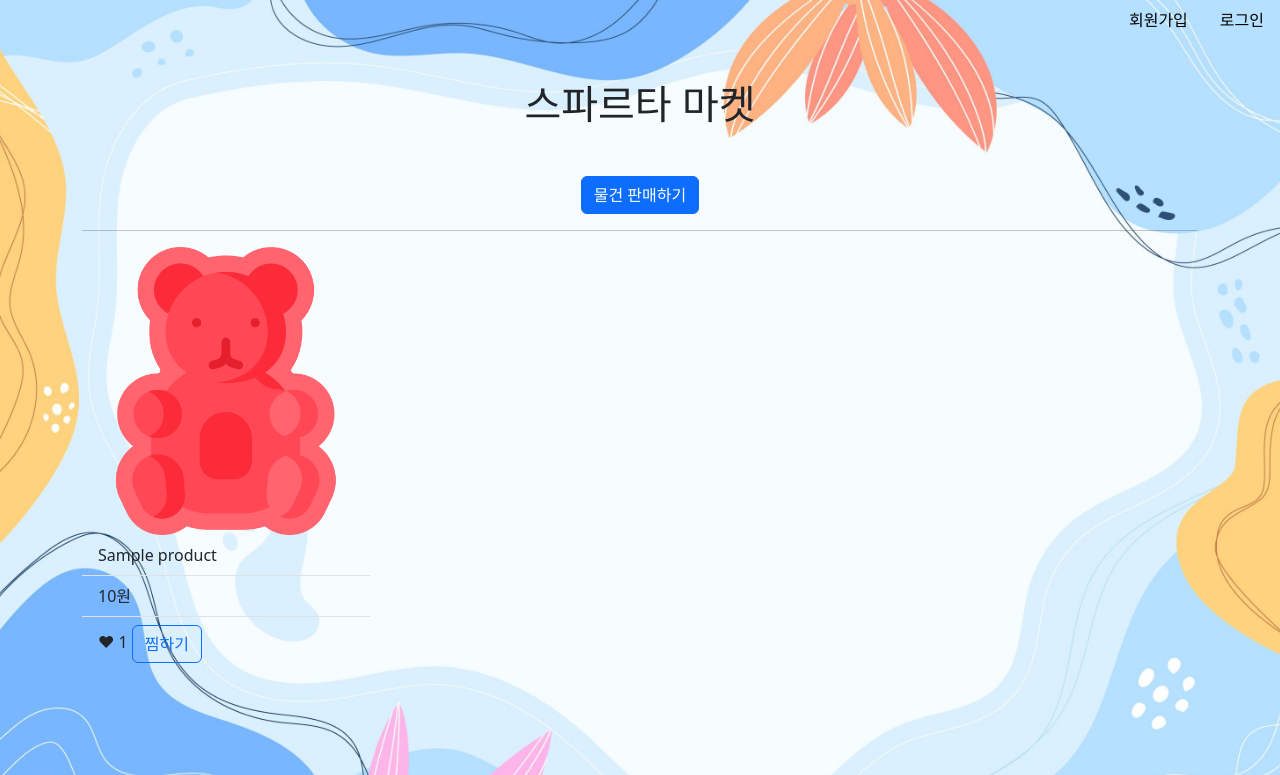
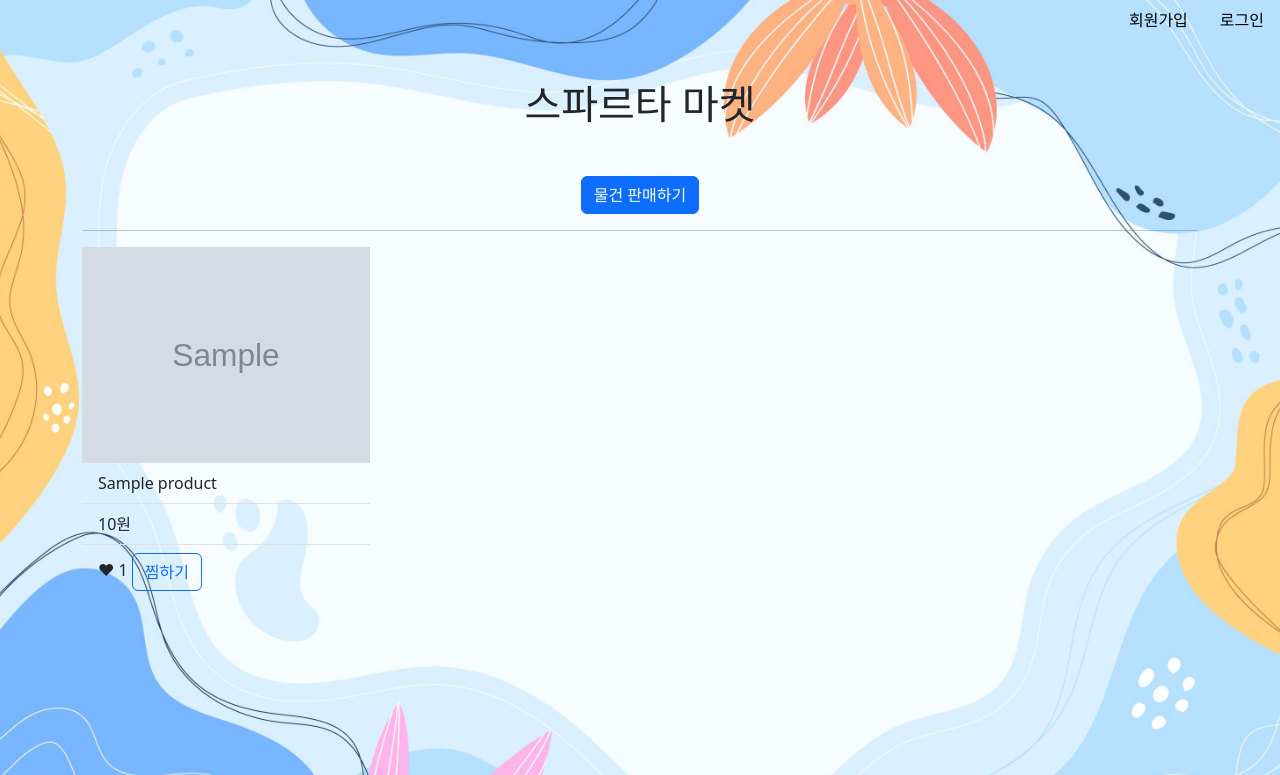
Before and after one commit to xogns3725/spartamarket, a Django app: page /products/ in a window 1280 px wide. Shown: the top 775 px of the page. Run offline with Django 4.2, Linux system fonts and the light colour scheme; tables that the repository leaves empty hold one stand-in row (values such as "Sample post"); grey boxes marked "Sample" are stand-in pictures; parts of the project's set-up code (start-up, migrations or seed data) failed here and were passed over.

Commit message:
product_image func

```diff
--- a/products/templates/products/product_detail.html
+++ b/products/templates/products/product_detail.html
@@ -5,13 +5,12 @@
 
 <div class="row justify-content-center align-items-center" style="height: 100vh;">
     <div class="col-md-6">
-        <P><img src="/media/images/teddy-bear.png" class="card-img-top" alt="..."></P>
-        <p>상품명: {{ product.title }}</p>
 
         {% if product.image %}
-        <img src="{{ product.image.url }}">
+        <img src="{{ product.image.url }}" style="width: 100%; height: auto;">
         {% endif %}
 
+        <p>상품명: {{ product.title }}</p>
         <p>내용: {{ product.content }}</p>
         <p>내용: {{ product.author }}</p>
         <p>글 작성일: {{ product.created_at|date:"Y/m/d H:i" }}</p>
--- a/products/templates/products/products.html
+++ b/products/templates/products/products.html
@@ -18,7 +18,11 @@
     <div class="col">
         <div class="card bg-transparent border-0" style="width: 18rem;">
             <a href="{% url 'products:product_detail' product.id %}">
-                <img src="/media/images/teddy-bear.png" class="card-img-top" alt="...">
+                <div class="image">
+                    {% if product.image %}
+                    <img src="{{ product.image.url }}" style="width: 100%; height: auto;">
+                    {% endif %}
+                </div>
             </a>
             <ul class="list-group list-group-flush">
                 <li class="list-group-item bg-transparent">{{ product.title }}</li>
```
Also changed, not shown: media/images/user.png (added), media/images/user_NMmPRSd.png (added), media/images/user_Ol9HNo8.png (added), media/images/user_PaNGDhJ.png (added), media/images/기상야자수_완료4.png (added).
